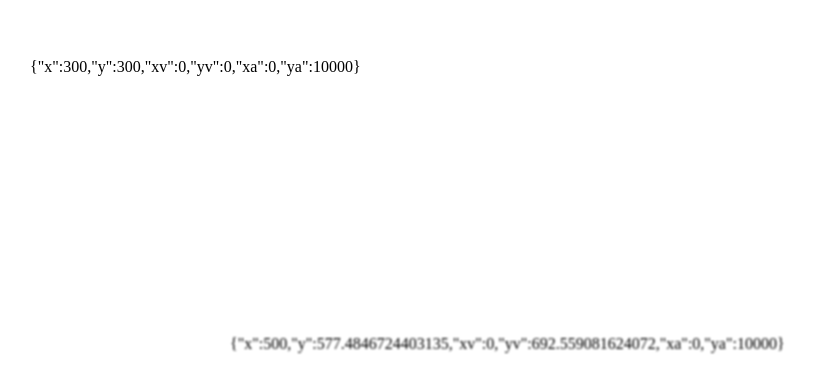
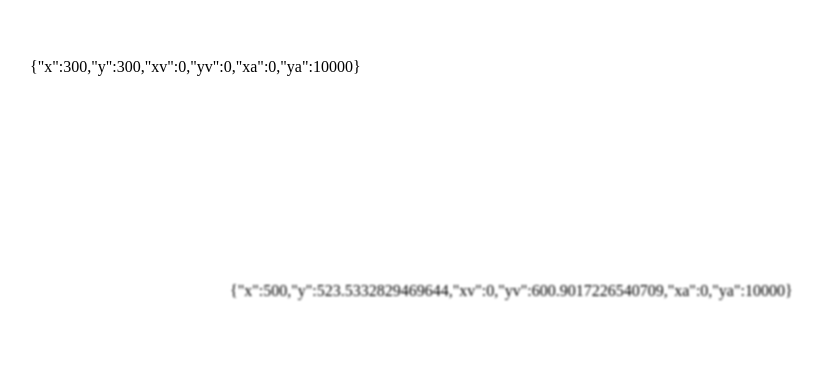
Before and after one commit to Blake-Dowling/Typescript-Physics-Simulator, a React (Create React App) app: page / in a window 1280 px wide. Shown: the part 242-634 px from the top of the page, without its empty margins (270-1093 px from the left). Built offline with nearby package versions, Linux system fonts and the light colour scheme.

Commit message:
backloading acceleration

```diff
--- a/src/index.tsx
+++ b/src/index.tsx
@@ -37,16 +37,12 @@ export default function Index() {
   }, []);
 
 
-  const T = .01;
+  const T = .001;
   ticks += T;
 
   function move(){
 
-//     500
-// 570.511141929491
-// 637.0981420390118
-// 699.883527131691
-// 759.8968960322061
+
     setObList(prevObList => {
       const newObList = [...prevObList]
       for(const obj of [newObList[0]]){
@@ -61,16 +57,7 @@ export default function Index() {
         }
 
       }
-      // for(const obj of [newObList[1]]){
 
-      //   // obj.y = obj.calcInstPos(ticks);
-
-      //   if(!bounds(obj, T)){
-
-      //     obj.move(T);
-      //   }
-
-      // }
     return newObList;
     });
   }
@@ -78,17 +65,13 @@ export default function Index() {
 
     const time_until_collision = obj.calcTDY(SCREEN_HEIGHT - obj.y);
 
+    // const obj.calcTDY()
 
-    // console.log(obj.calcDDY(time_until_collision))
-    // console.log("td", time_until_collision)
-
-    // console.log(time_until_collision)
     if(time_until_collision < T){
       obj.accl(time_until_collision);
       obj.move(time_until_collision);
       console.log(SCREEN_HEIGHT - obj.y)
-      // obj.yv -= obj.ya*(T-time_until_collision)
-      // obj.yv += obj.ya*(T-time_until_collision)
+
       obj.yv = -Math.abs(obj.yv)
       obj.accl(T - time_until_collision);
       obj.move(T - time_until_collision);
@@ -99,33 +82,6 @@ export default function Index() {
 
     return false;
   }
-  // function bounds(){
-  //   setObList(prevObList => {
-  //     const newObList = [...prevObList]
-  //     for(const obj of newObList){
-  //       if(obj.x < 0){
-  //         // obj.x = Math.max(0, obj.x);
-  //         obj.xv = Math.abs(obj.xv);
-  //       }
-  //       if(obj.x >= SCREEN_WIDTH){
-  //         // obj.x = Math.min(SCREEN_WIDTH, obj.x);
-  //         obj.xv = -Math.abs(obj.xv);
-  //       }
-  //       if(obj.y < 0){
-  //         // obj.y = Math.max(0, obj.y);
-  //         obj.yv = Math.abs(obj.yv);
-  //       }
-  //       if(obj.y >= SCREEN_HEIGHT){
-  //         const p = obj.y;
-  //         // obj.y = Math.min(SCREEN_HEIGHT, obj.y);
-  //         obj.yv = -Math.abs(obj.yv);
-  //         // console.log(p - obj.y);
-  //       }
-  //   }
-  //   return newObList;
-  //   });
-
-  // }
 
 
     obList.map(ob => {
--- a/src/ob.tsx
+++ b/src/ob.tsx
@@ -89,9 +89,7 @@ export class ob implements obType{
 
 
     }
-    print(){
-      console.log(JSON.stringify(this));
-    }
+
     calcMag(mag: ob){
       //F = k * [(q1*q2)/r**2]
       try{
```
Also changed, not shown: 1 other file (tests, documents, lock files or other folders).
